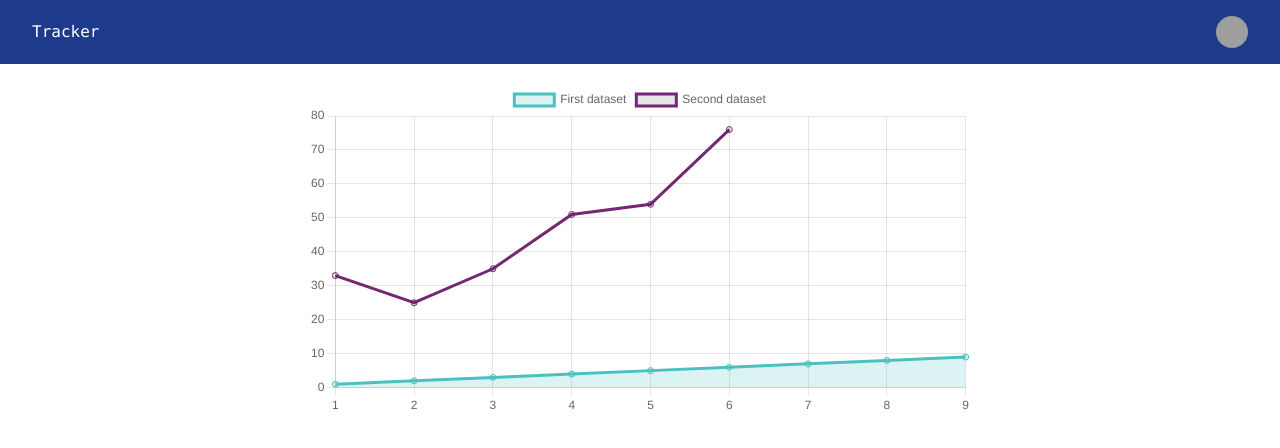
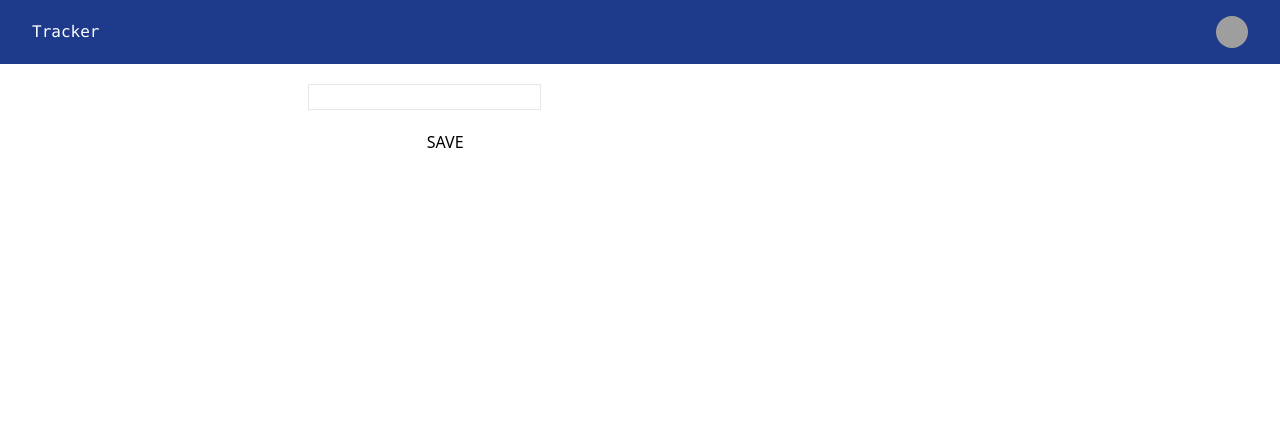
Before and after one commit to cu8code/simple_money_tracker, a Next.js app: page / in a window 1280 px wide. Shown: the top 448 px of the page. Built offline with nearby package versions, Linux system fonts and the light colour scheme; grey boxes are pictures that could not be loaded.

Commit message:
how to make a github

```diff
--- a/module/dataHandeler.ts
+++ /dev/null
@@ -1,35 +0,0 @@
-export type Datahandeler = {
-  money: number,
-  numberOfDays: number
-}
-
-export function Datahandeler(money: number, numberOfDays: number): Datahandeler {
-  return {
-    money: money,
-    numberOfDays: numberOfDays
-  }
-}
-
-export function getIdealDataPoint(e: Datahandeler): number[] {
-  const a = []
-  for (let index = 1; index < e.numberOfDays; index++) {
-    a.push(index)
-  }
-  return a
-}
-
-export function getUserDataPoint(e: Datahandeler): number[] {
-  const a = []
-  for (let index = 1; index < e.numberOfDays; index++) {
-    a.push(index)
-  }
-  return a
-}
-
-export function getLabel(e: Datahandeler): string[] {
-  const a = []
-  for (let index = 1; index < e.numberOfDays; index++) {
-    a.push(String(index))
-  }
-  return a
-}
--- a/package.json
+++ b/package.json
@@ -16,6 +16,8 @@
     "chart.js": "^4.1.1",
     "eslint": "8.30.0",
     "eslint-config-next": "13.0.7",
+    "firebase": "^9.15.0",
+    "moneytracker": "link:module",
     "next": "13.0.7",
     "react": "18.2.0",
     "react-chartjs-2": "^5.1.0",
--- a/pages/index.tsx
+++ b/pages/index.tsx
@@ -1,48 +1,19 @@
-import { Line } from "react-chartjs-2"
 import { Chart, registerables } from "chart.js"
-
+import { useRef } from "react";
 import Titlebar from "../components/titleBar/titleBar";
-import { Datahandeler,  getLabel, getUserDataPoint } from "../module/dataHandeler";
 
 Chart.register(...registerables)
 
-const datahandeler = Datahandeler(1000, 10)
-
-function RecentAcitivity(props: { chartData: number[] }) {
-  return <div className="flex fex-col h-20 w-full mt-10 bg-slate-400"></div>;
-}
-
-function Graph() {
-  const data = {
-    labels: getLabel(datahandeler),
-    datasets: [
-      {
-        label: "First dataset",
-        data: getUserDataPoint(datahandeler),
-        fill: true,
-        backgroundColor: "rgba(75,192,192,0.2)",
-        borderColor: "rgba(75,192,192,1)"
-      },
-      {
-        label: "Second dataset",
-        data: [33, 25, 35, 51, 54, 76],
-        fill: false,
-        borderColor: "#742774"
-      }
-    ]
-  };
-  return (
-    <Line data={data} />
-  );
-}
 
 export default function Home() {
+  const button = useRef<HTMLButtonElement>(null)
   return (
     <>
       <Titlebar />
       <div className="w-full max-w-2xl m-auto flex sm:py-5 px-1">
-        <Graph />
+        <input type="text" className="border"></input>
       </div>
+      <button ref={button} className="w-1/3 m-auto flex ">SAVE</button>
     </>
   );
 }
```
Also changed, not shown: module/acitivityManger.ts (deleted, +0 -11 lines), module/activity.ts (deleted, +0 -14 lines), module/loader.ts (deleted, +0 -31 lines), 1 other file (tests, documents, lock files or other folders).
